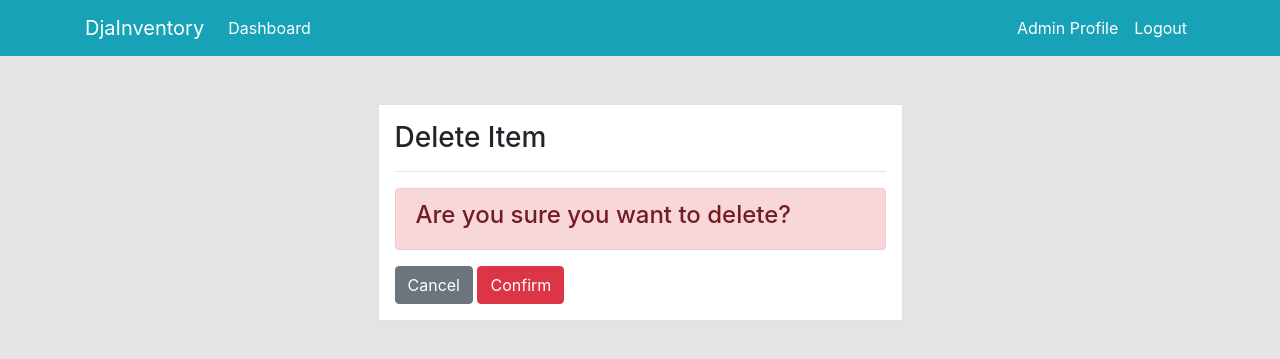
After one commit to thanhle0203/Inventory-Management-System-Django, a Django app: page /product/update/1/ in a window 1280 px wide. The commit adds this page. Shown: the top 359 px of the page. Run offline with Django 4.2, Linux system fonts and the light colour scheme; a user stored in the database is signed in; parts of the project's set-up code (start-up, migrations or seed data) failed here and were passed over; some libraries are stand-ins or nearby versions.

```diff
--- a/inventoryproject/dashboard/urls.py
+++ b/inventoryproject/dashboard/urls.py
@@ -6,5 +6,6 @@ urlpatterns = [
     path('staff/', views.staff, name='dashboard-staff'),
     path('product/', views.product, name='dashboard-product'),
     path('product/delete/<int:pk>/', views.product_delete, name='dashboard-product-delete'),
+    path('product/update/<int:pk>/', views.product_update, name='dashboard-product-update'),
     path('order/', views.order, name='dashboard-order'),
 ]
--- a/inventoryproject/dashboard/views.py
+++ b/inventoryproject/dashboard/views.py
@@ -36,7 +36,17 @@ def product(request):
 @login_required
 def product_delete(request, pk):
     item = Product.objects.get(id=pk)
+    if request.method == 'POST':
+        item.delete()
+        return redirect('dashboard-product')
     return render(request, 'dashboard/product_delete.html')
+
+@login_required
+def product_update(request, pk):
+    context = {
+
+    }
+    return render(request, 'dashboard/product_update.html', context)
 
 @login_required
 def order(request):
--- a/inventoryproject/templates/dashboard/product.html
+++ b/inventoryproject/templates/dashboard/product.html
@@ -41,9 +41,9 @@
                     <td>{{ item.quantity }}</td>
                     <td>
                         <a class="btn btn-info btn-sm mr-2"
-                            href="#">Edit</a>
+                            href="{% url 'dashboard-product-update' item.id %}">Edit</a>
                         <a class="btn btn-danger btn-sm ml-2"
-                            href="#">Delete</a>
+                            href="{% url 'dashboard-product-delete' item.id %}">Delete</a>
                     </td>
                 </tr>
                 {% endfor %}
--- /dev/null
+++ b/inventoryproject/templates/dashboard/product_update.html
@@ -0,0 +1,25 @@
+{% extends 'partials/base.html' %}
+{% block title %} Update Page {% endblock %}
+{% load crispy_forms_tags %}
+
+{% block content %}
+<div class="container">
+    <div class="row mt-5">
+        <div class="col-md-6 offset-md-3">
+            <div class="border bg-white p-3">
+                <h3>Delete Item</h3>
+                <hr>
+                <div class="alert alert-danger">
+                    <h4>Are you sure you want to delete?</h4>
+                </div>
+                <form method="POST">
+                    {% csrf_token %}
+                    {{ form }}
+                    <a class="btn btn-secondary" href="{% url 'dashboard-product' %}">Cancel</a>
+                    <input class="btn btn-danger" type="submit" value="Confirm" >
+                </form>
+            </div>
+        </div>
+    </div>
+</div>
+{% endblock %}
```
Also changed, not shown: inventoryproject/db.sqlite3.
